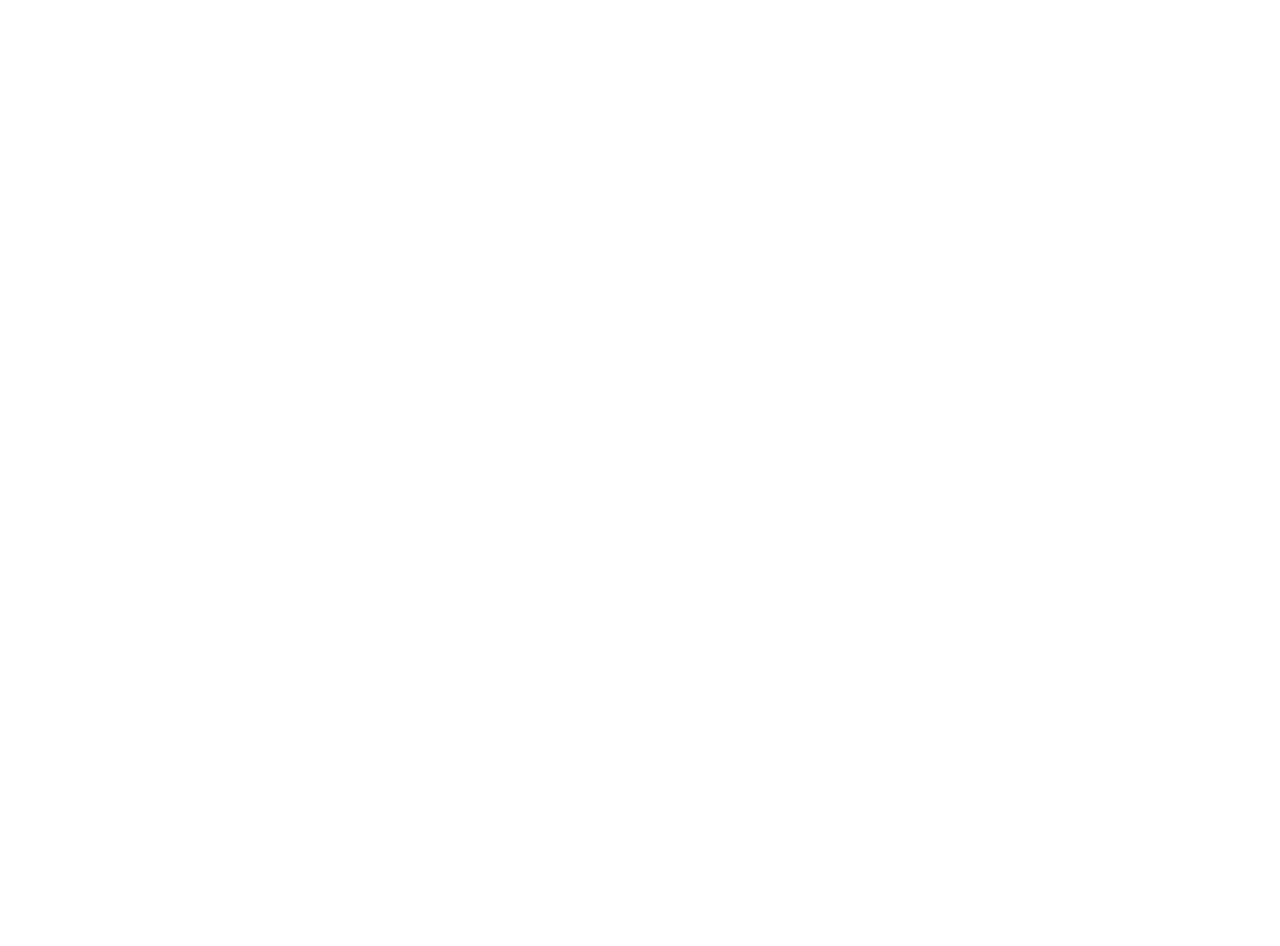
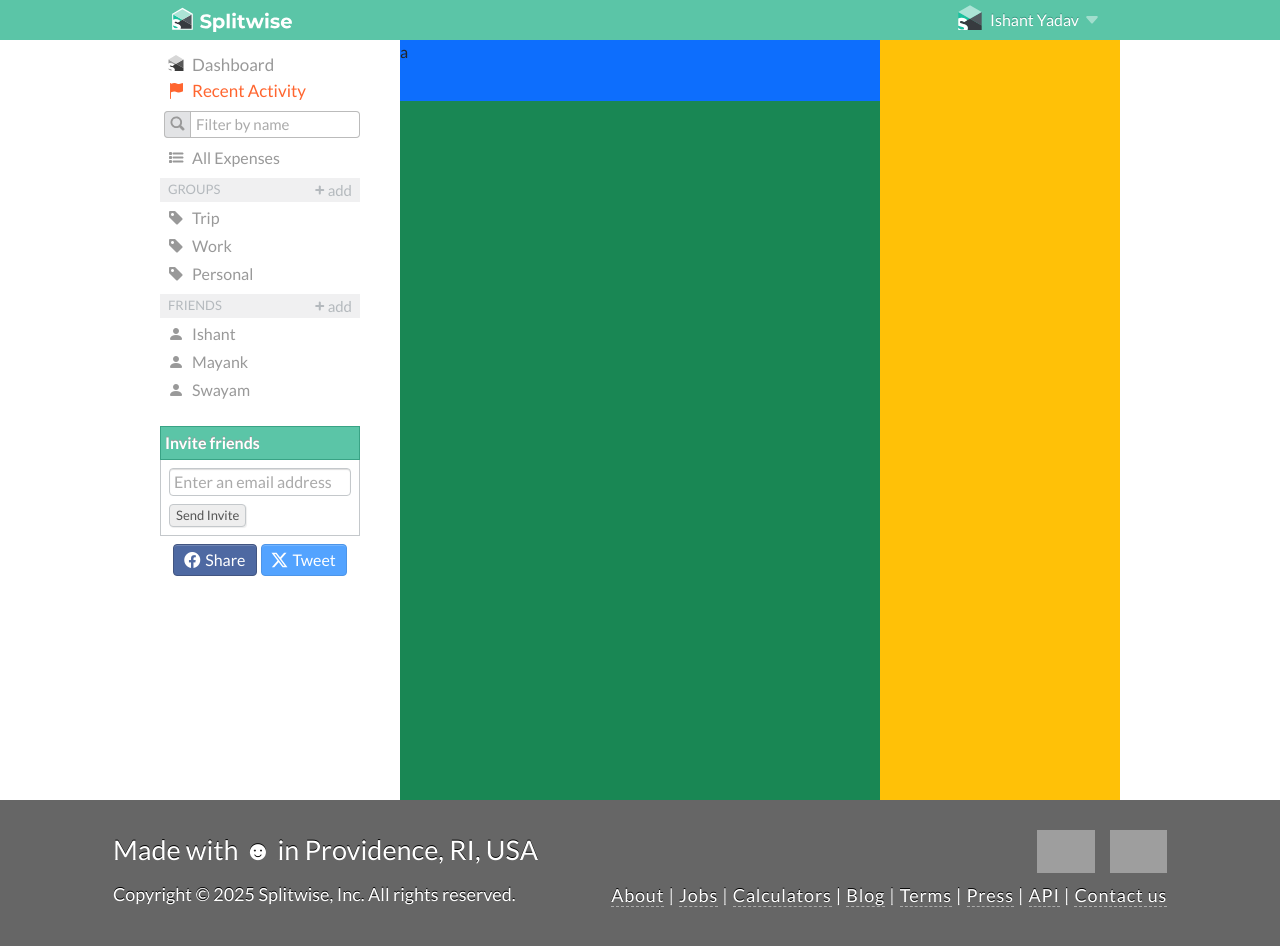
Before and after one commit to anantpatel2002/SplitwiseFrontend, an Angular app: page /main-page/dashboard in a window 1280 px wide. Before the commit this address led to /. Before the commit the page ends 800 px from the top, so only its background shows below. Built offline with nearby package versions, Linux system fonts and the light colour scheme; grey boxes are pictures that could not be loaded.

Commit message:
main sidebar boilerplate created

```diff
--- a/src/app/app.component.ts
+++ b/src/app/app.component.ts
@@ -10,26 +10,6 @@
   templateUrl: './app.component.html',
   styleUrl: './app.component.css'
 })
-export class AppComponent implements OnInit {
-
-
-  headerFooterFlag = signal<boolean>(true);
-  urlString:string = ''
-
-  router = inject(Router);
-
-  ngOnInit(): void {
-    this.router.events.subscribe(event => {
-      if (event instanceof NavigationEnd) {
-        this.urlString = event.url;
-        if(this.urlString.includes('/signup')){
-          this.headerFooterFlag.set(false);
-        }else{
-          this.headerFooterFlag.set(true);
-        }
-      }
-    });
-
-  }
+export class AppComponent {
 
 }
--- a/src/app/app.routes.ts
+++ b/src/app/app.routes.ts
@@ -8,6 +8,7 @@
 import { SecondaryFooterComponent } from './secondary-footer/secondary-footer.component';
 import { AppComponent } from './app.component';
 import { MainPageComponent } from './main-page/main-page.component';
+import { DashboardComponent } from './main-page/dashboard/dashboard.component';
 
 export const routes: Routes = [
   // {
@@ -61,7 +62,18 @@
     children: [
       {
         path:'',
-        component: MainPageComponent
+        component: MainPageComponent,
+        children: [
+          {
+            path: 'dashboard',
+            component: DashboardComponent
+          },
+          {
+            path: 'dashboard',
+            component: DashboardComponent,
+            outlet: 'right-sidebar'
+          }
+        ]
       },
       {
         path: '',
--- a/src/app/logged-in-header/logged-in-header.component.html
+++ b/src/app/logged-in-header/logged-in-header.component.html
@@ -1,5 +1,5 @@
 <div class="green-background w-100" style="z-index: 5;" >
-    <div class="container d-flex justify-content-between align-items-center" style="max-width: 850px;" >
+    <div class="container d-flex justify-content-between align-items-center" style="max-width: 960px;" >
         <img src="logo-with-name-shorter.svg" alt="logo" width="120" height="40px">
         <div  class="position-relative">
             <div class="d-flex align-items-center dropdown-button p-2" role="button" (click)="dropdownClick($event)">
--- /dev/null
+++ b/src/app/main-page/left-sidebar/left-sidebar.component.css
@@ -0,0 +1,128 @@
+::placeholder{
+    color: #aaa;
+}
+
+.active{
+    box-shadow: -5px 0 0 0 #5bc5a7;
+    color: #5bc5a7 !important;
+    font-weight: bold;
+}
+
+.active:hover{
+    color: #5bc5a7;
+}
+
+.active img{
+    filter: grayscale(0) !important;
+}
+
+.search-icon{
+    box-shadow: inset 0 0 0 1px #bbb;
+    font-size: small;
+    padding: 3.5px 7px;
+}
+
+.search-icon i{
+    -webkit-text-stroke: 1px;
+    color: #999;
+}
+
+.filter-input{
+    border:1px solid #bbb;
+    border-left:none;
+    padding: 1px 5px;
+    outline: none;
+    font-size: 15px;
+}
+
+.filter-input:focus{
+    border:1px solid #ff652f;
+    border-left:none;
+}
+
+.search-icon:has(+ .filter-input:focus){
+    box-sizing: border-box;
+    box-shadow: inset 0 0 0 1px #ff652f;
+    color: #fff !important;
+    background-color: #ff652f !important;
+}
+
+.groups-header{
+    opacity: 0.5;
+}
+
+.groups-header:hover{
+    opacity: 1;
+}
+
+.groups-header a:hover{
+    color: #5bc5a7 !important;
+}
+
+.groups-header a span:first-child{
+    -webkit-text-stroke: 1px;
+}
+.groups-header a span:last-child{
+    font-size:15px ;
+}
+
+a{
+    color: #999;
+}
+
+a:hover{
+    color: #666;
+    background-color: #ddd;
+}
+
+.invite-header{
+    background-color: #5bc5a7;
+    color: #fff;
+    font-weight:bold;
+    text-shadow: 0px -1px 0px #999;
+    border: 1px solid #39a385;
+}
+
+.invite-input{
+    box-shadow: inset 0 1px 1px #ddd;
+}
+
+.invite-button{
+    background-color: #eee;
+    color: #555;
+    box-shadow: 1px 1px 1px #eee;
+    outline: none;
+}
+
+.invite-button:hover{
+    background-color: #ddd;
+}
+
+.invite-button:active{
+    background-color: #ddd;
+    box-shadow:inset 1px 1px 3px #888;
+}
+
+.facebook-btn{
+    border: 1px solid #425581;
+    background-color:#4e69a2 ;
+    color: #fff;
+    box-shadow: inset 0 1px 0px #7086b4;
+    padding: 3px 10px;
+}
+
+.facebook-btn i{
+    margin-right: 5px;
+}
+
+.twitter-btn{
+    border: 1px solid #4D95E8;
+    background-color:#53a3ff ;
+    color: #fff;
+    box-shadow: inset 0 1px 0px #74B5FF;
+    padding: 3px 10px;
+}
+
+.twitter-btn i{
+    margin-right: 5px;
+}
--- /dev/null
+++ b/src/app/main-page/left-sidebar/left-sidebar.component.html
@@ -0,0 +1,79 @@
+<div class="col-10">
+    <div class="pt-2 d-flex flex-column">
+        <a class="ps-2 mt-1 text-decoration-none d-flex align-items-center" [routerLink]="[{outlets:{'right-sidebar':['dashboard'],'primary':['dashboard']}}]" routerLinkActive="active">
+            <img src="logo.svg" alt="" height="16px" width="16px" style="margin-bottom: 4px; filter: grayscale(100%)" />
+            <span class="ms-2" style="font-size: 17px">Dashboard</span>
+        </a>
+        <a class="ps-2 text-decoration-none actived" style="color: #ff652f" routerLink="recent-activity"
+            routerLinkActive="active">
+            <i class="bi bi-flag-fill"></i>
+            <span class="ms-2" style="font-size: 17px">Recent Activity</span>
+        </a>
+    </div>
+
+    <div class="ps-1 pt-2 d-flex align-items-center">
+        <div class="search-icon rounder-start-1 text-secondary rounded-start-1 bg-secondary-subtle">
+            <i class="bi bi-search"></i>
+        </div>
+        <input type="text" class="filter-input w-100 rounded-end-1" placeholder="Filter by name" />
+    </div>
+
+    <div class="mt-2 d-flex flex-column">
+        <a class="ps-2  text-decoration-none" routerLink="all-expenses" routerLinkActive="active">
+            <!-- <img src="logo.svg" alt="" height="18px" width="20px" style="margin-bottom: 10px; filter: grayscale(100%)" /> -->
+            <i class="bi bi-list-task" style="-webkit-text-stroke:1px;"></i>
+            <span class="ms-2" style="font-size: 17x">All Expenses</span>
+        </a>
+    </div>
+
+    <div class="groups-header mt-2 d-flex align-items-center justify-content-between px-2 bg-secondary-subtle">
+        <span class="text-secondary" style="font-size: small;">GROUPS</span>
+        <a class="text-decoration-none text-secondary" routerLink="add-group" routerLinkActive="active">
+            <span class="bi bi-plus"></span>
+            <span>add</span>
+        </a>
+    </div>
+
+    <div class="d-flex flex-column">
+        @for(group of demoGroups; track $index) {
+        <a class="ps-2 mt-1 text-decoration-none" [routerLink]="['group',group.id]" routerLinkActive="active">
+            <i class="bi bi-tag-fill"></i>
+            <span class="ms-2" style="font-size: 17x">{{group.name}}</span>
+        </a>
+    }
+    </div>
+
+    <div class="groups-header mt-2 d-flex align-items-center justify-content-between px-2 bg-secondary-subtle">
+        <span class="text-secondary" style="font-size: small;">FRIENDS</span>
+        <a class="text-decoration-none text-secondary" routerLink="add-group" routerLinkActive="active">
+            <span class="bi bi-plus"></span>
+            <span>add</span>
+        </a>
+    </div>
+
+    <div class="d-flex flex-column">
+        @for(friend of demoFriends; track $index) {
+        <a class="ps-2 mt-1 text-decoration-none" [routerLink]="['group',friend.id]" routerLinkActive="active">
+            <i class="bi bi-person-fill"></i>
+            <span class="ms-2" style="font-size: 17x">{{friend.name}}</span>
+        </a>
+    }
+    </div>
+
+    <div class="mt-4">
+        <div class="invite-header">
+            <p class="m-0 p-1">Invite friends</p>
+        </div>
+        <div class="invite-body border border-secondary-subtle border-top-0 p-2">
+            <input type="text" class="invite-input w-100 rounded-1 px-1 border border-secondary-subtle" placeholder="Enter an email address" />
+            <button class="invite-button rounded-1 mt-2 border border-secondary-subtle" style="font-size: small;">Send Invite</button>
+        </div>
+    </div>
+
+    <div class="d-flex justify-content-center gap-1 mt-2">
+        <button class="facebook-btn rounded-1"><i class="bi bi-facebook"></i>Share</button>
+        <button class="twitter-btn rounded-1"><i class="bi bi-twitter-x"></i>Tweet</button>
+    </div>
+
+
+</div>
--- /dev/null
+++ b/src/app/main-page/left-sidebar/left-sidebar.component.ts
@@ -0,0 +1,40 @@
+import { identifierName } from '@angular/compiler';
+import { Component } from '@angular/core';
+import { RouterLink, RouterLinkActive } from '@angular/router';
+
+@Component({
+  selector: 'app-left-sidebar',
+  imports: [RouterLink, RouterLinkActive],
+  templateUrl: './left-sidebar.component.html',
+  styleUrl: './left-sidebar.component.css'
+})
+export class LeftSidebarComponent {
+  demoGroups = [
+    {
+      id: 1,
+      name: 'Trip',
+    },
+    {
+      id: 2,
+      name: 'Work',
+    },
+    {
+      id: 3,
+      name: 'Personal',
+    }
+  ]
+  demoFriends = [
+    {
+      id: 1,
+      name: 'Ishant',
+    },
+    {
+      id: 2,
+      name: 'Mayank',
+    },
+    {
+      id: 3,
+      name: 'Swayam',
+    }
+  ]
+}
--- a/src/app/main-page/main-page.component.html
+++ b/src/app/main-page/main-page.component.html
@@ -1,10 +1,14 @@
-<div class="main-div row bg-secondary">
+<div class="main-div row">
     <!-- <div class="row"> -->
-        <div class="col-3 left-sidebar bg-danger">a</div>
+        <div class="col-3 p-0 left-sidebar">
+            <app-left-sidebar/>
+        </div>
         <div class="col-6 p-0 bg-primary center-div bg-success">
-            <router-outlet name="center-div"/>
-            <app-dashboard/>
+            <router-outlet/>
+            <!-- <app-dashboard/> -->
         </div>
-        <div class="col-3 right-sidebar bg-warning">c</div>
+        <div class="col-3 right-sidebar bg-warning">
+            <router-outlet name="right-sidebar"/>
+        </div>
     <!-- </div> -->
 </div>
--- a/src/app/main-page/main-page.component.ts
+++ b/src/app/main-page/main-page.component.ts
@@ -1,10 +1,10 @@
 import { Component } from '@angular/core';
 import { RouterOutlet } from '@angular/router';
-import { DashboardComponent } from "./dashboard/dashboard.component";
+import { LeftSidebarComponent } from "./left-sidebar/left-sidebar.component";
 
 @Component({
   selector: 'app-main-page',
-  imports: [RouterOutlet, DashboardComponent],
+  imports: [RouterOutlet, LeftSidebarComponent],
   templateUrl: './main-page.component.html',
   styleUrl: './main-page.component.css'
 })
--- a/src/index.html
+++ b/src/index.html
@@ -1,11 +1,17 @@
-<!doctype html>
+<!DOCTYPE html>
 <html lang="en">
   <head>
-  <meta charset="utf-8">
+    <meta charset="utf-8" />
     <title>SplitwiseFrontend</title>
-  <base href="/">
-  <meta name="viewport" content="width=device-width, initial-scale=1">
-  <link rel="icon" type="image/x-icon" href="favicon.ico">
+    <base href="/" />
+    <meta name="viewport" content="width=device-width, initial-scale=1" />
+    <link rel="icon" type="image/x-icon" href="favicon.ico" />
+    <link rel="preconnect" href="https://fonts.googleapis.com" />
+    <link rel="preconnect" href="https://fonts.gstatic.com" crossorigin />
+    <link
+      href="https://fonts.googleapis.com/css2?family=Lato:wght@300;400;700;900&display=swap"
+      rel="stylesheet"
+    />
   </head>
   <body>
     <app-root></app-root>
--- a/src/styles.css
+++ b/src/styles.css
@@ -1,3 +1,9 @@
+@import "../node_modules/bootstrap-icons/font/bootstrap-icons.min.css";
+
+*{
+  font-family: Lato;
+}
+
 .light-btn{
     background-color: white;
     color: #1CC29F !important;
```
Lines whose indentation alone changed are shown as unchanged.
